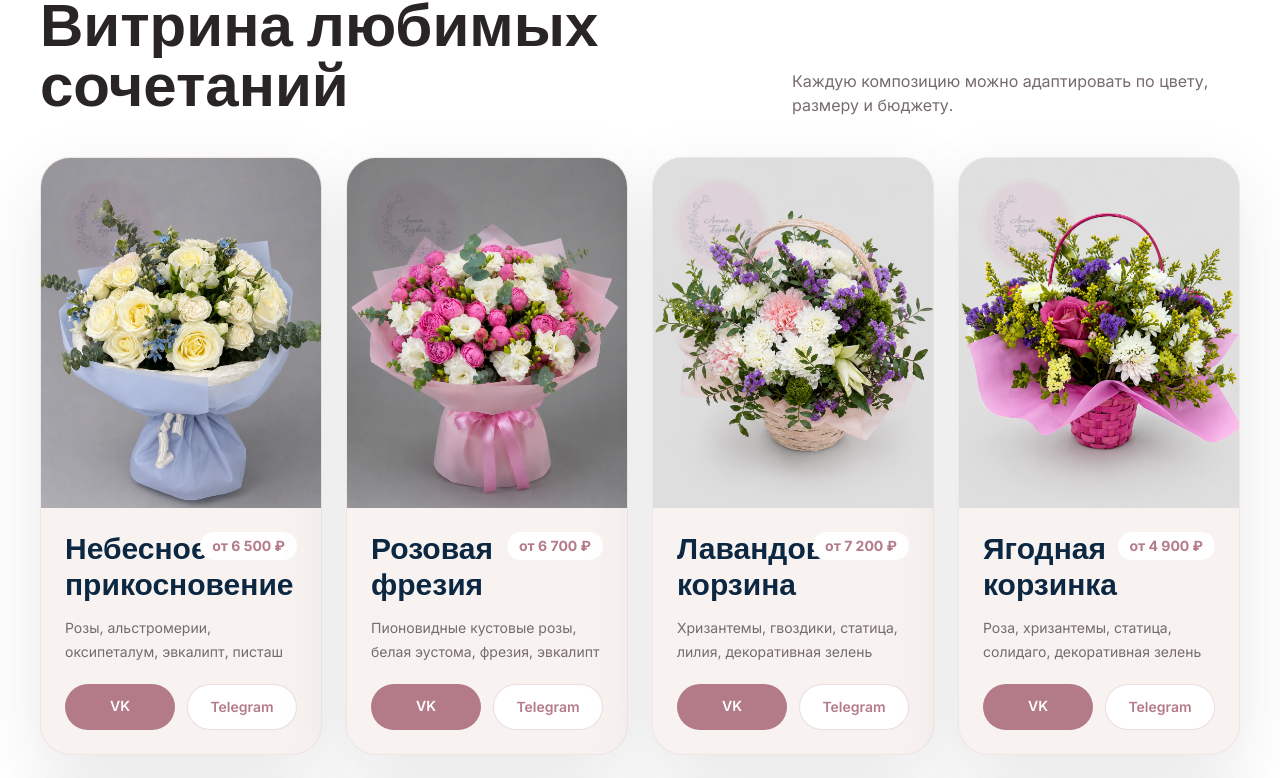
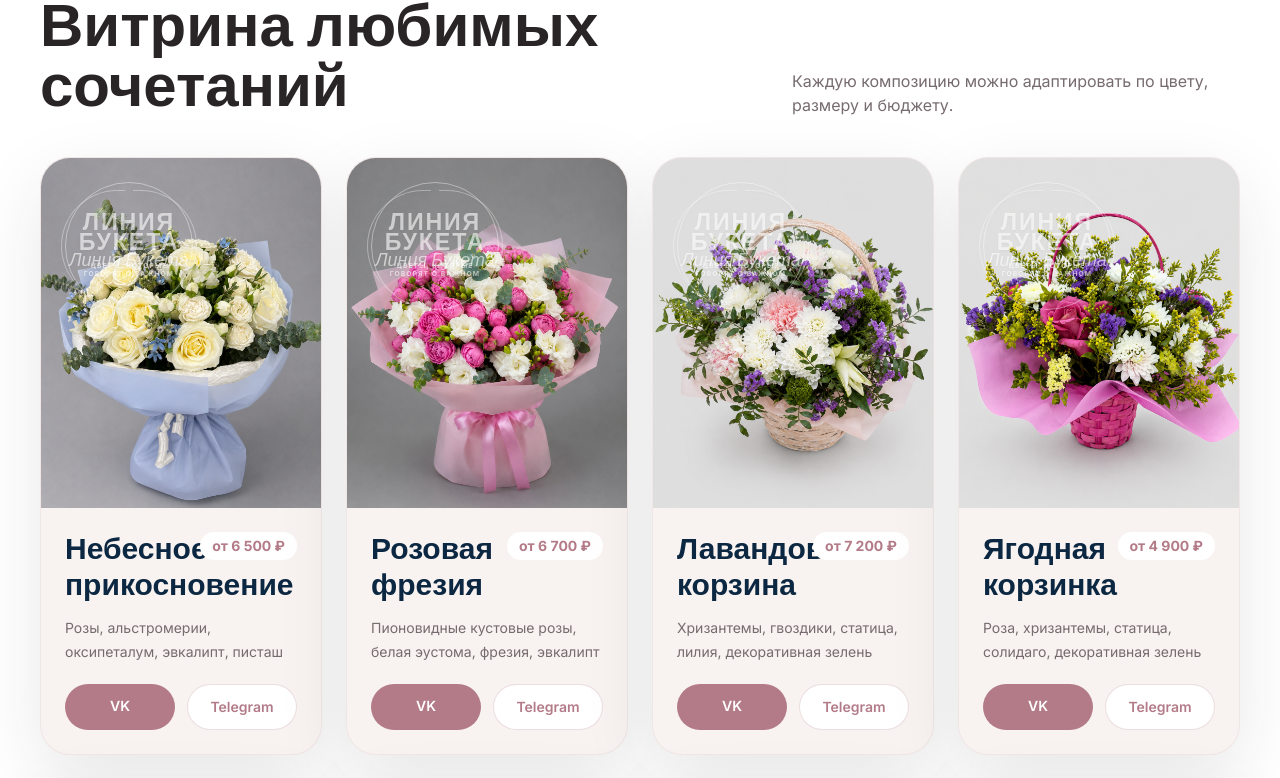
Before and after one commit to Mary-Rotermel/liniya_buketa, a Next.js app: page / in a window 1280 px wide. Shown: the part 2529-3307 px from the top of the page. Built offline with nearby package versions, Linux system fonts and the light colour scheme; grey boxes are pictures that could not be loaded.

Commit message:
Update PopularBouquets.tsx

```diff
--- a/components/PopularBouquets.tsx
+++ b/components/PopularBouquets.tsx
@@ -35,18 +35,28 @@ export function PopularBouquets() {
                     sizes="(max-width: 640px) 100vw, (max-width: 1280px) 50vw, 25vw"
                     className="object-cover transition duration-500 group-hover:scale-105"
                   />
-                  <div
-                    aria-hidden="true"
-                    className="absolute left-5 top-5 h-20 w-20 overflow-hidden rounded-full border border-white/50 bg-blush/35 opacity-45 shadow-sm mix-blend-multiply sm:h-24 sm:w-24"
-                  >
-                    <Image
-                      src="/images/logo.png"
-                      alt=""
-                      fill
-                      sizes="96px"
-                      className="object-cover object-center"
-                    />
-                  </div>
+                  {!product.image.includes("soft-watercolor") && (
+                    <div aria-hidden="true" className="absolute left-5 top-5 w-28 text-white/60 drop-shadow-sm sm:left-6 sm:top-6 sm:w-32">
+                      <div className="relative aspect-square">
+                        <div className="absolute inset-0 rounded-full border border-white/40" />
+                        <div className="absolute -left-1 top-2 h-24 w-14 rounded-l-full border-l border-t border-white/35 sm:h-28 sm:w-16" />
+                        <div className="absolute -right-1 top-2 h-24 w-14 rounded-r-full border-r border-t border-white/35 sm:h-28 sm:w-16" />
+                        <div className="absolute inset-x-2 top-7 text-center font-display text-[1.25rem] font-bold uppercase leading-[0.85] tracking-[0.08em] sm:top-8 sm:text-[1.45rem]">
+                          Линия
+                          <br />
+                          Букета
+                        </div>
+                        <div className="absolute inset-x-4 top-[4.45rem] text-center text-[0.38rem] font-bold uppercase leading-tight tracking-[0.16em] sm:top-[5rem] sm:text-[0.42rem]">
+                          Цветы, которые
+                          <br />
+                          говорят о важном
+                        </div>
+                        <div className="absolute inset-x-0 bottom-8 text-center font-display text-base italic leading-none sm:bottom-9 sm:text-lg">
+                          Линия Букета
+                        </div>
+                      </div>
+                    </div>
+                  )}
                 </div>
                 <div className="p-6">
                   <div className="flex items-start justify-between gap-3">
```
